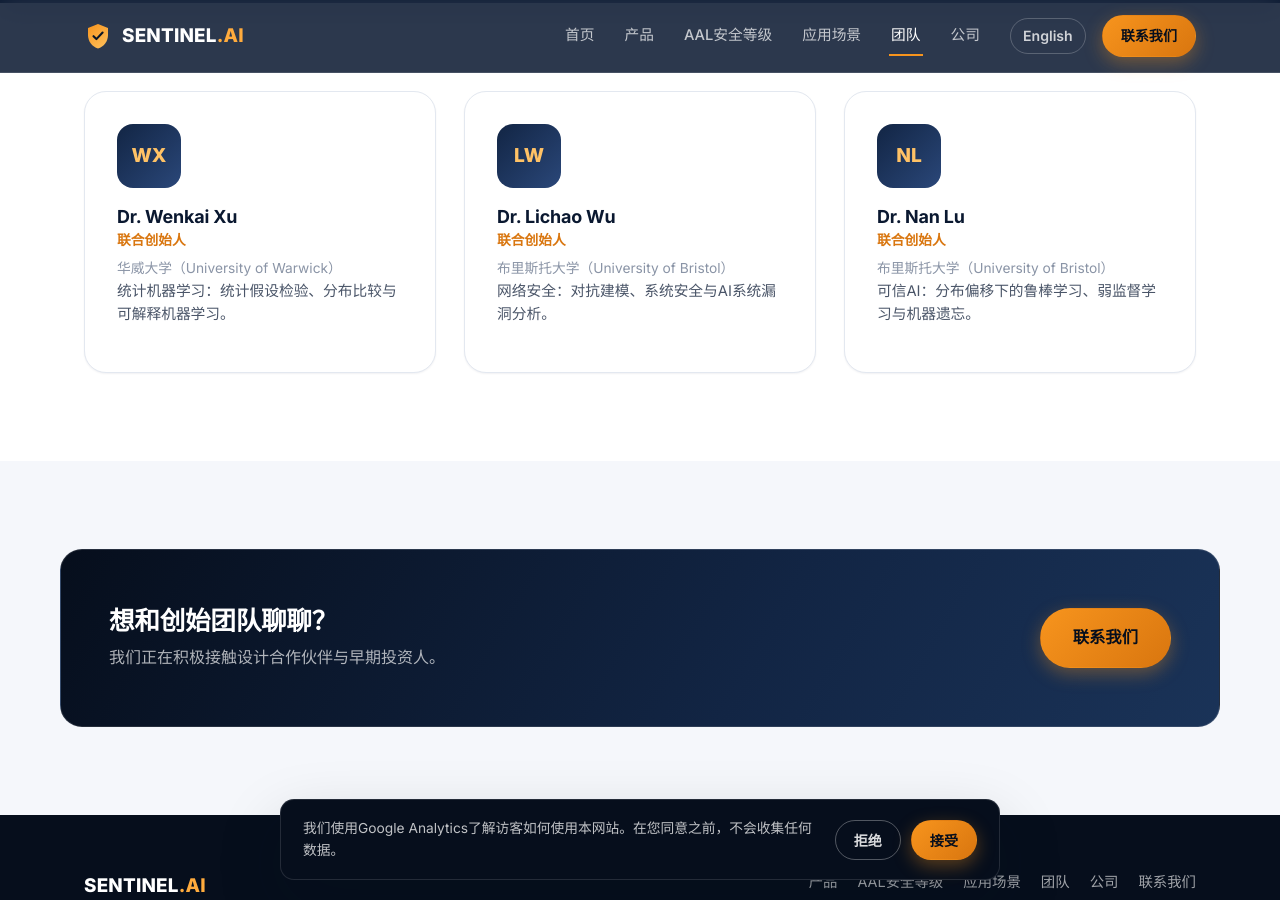
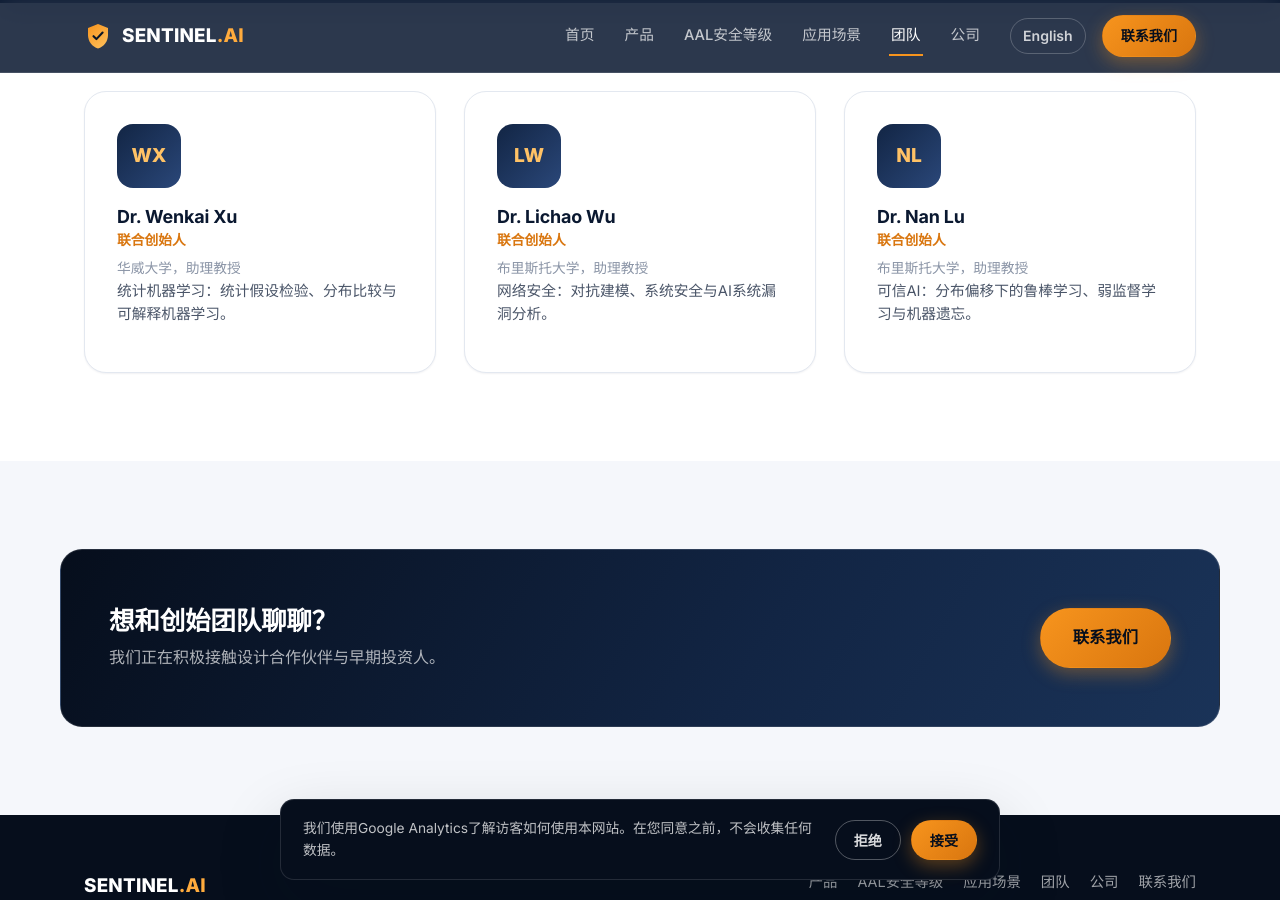
Before and after one commit to sentinel-ai-security/sentinel-ai-security.github.io, a Jekyll site: the page built from zh/team.html, in a window 1280 px wide and 900 px high, scrolled down 448 px. Built offline with Jekyll 4.4.1, drawn with Linux system fonts in a browser that asks for light colours.

Commit message:
Add Assistant Professor title to founder affiliations on Team page
Co-Authored-By: Claude Sonnet 5 <noreply@anthropic.com>

```diff
--- a/en/team.html
+++ b/en/team.html
@@ -28,7 +28,7 @@ description: >-
         <div class="team-avatar">WX</div>
         <h3>Dr. Wenkai Xu</h3>
         <span class="team-role">Co-founder</span>
-        <span class="team-affiliation">University of Warwick</span>
+        <span class="team-affiliation">Assistant Professor, University of Warwick</span>
         <p>Statistical machine learning: hypothesis testing, distribution comparison, and interpretable ML.</p>
       </div>
 
@@ -36,7 +36,7 @@ description: >-
         <div class="team-avatar">LW</div>
         <h3>Dr. Lichao Wu</h3>
         <span class="team-role">Co-founder</span>
-        <span class="team-affiliation">University of Bristol</span>
+        <span class="team-affiliation">Assistant Professor, University of Bristol</span>
         <p>Cyber security: adversarial modeling, systems security, and AI system vulnerability analysis.</p>
       </div>
 
@@ -44,7 +44,7 @@ description: >-
         <div class="team-avatar">NL</div>
         <h3>Dr. Nan Lu</h3>
         <span class="team-role">Co-founder</span>
-        <span class="team-affiliation">University of Bristol</span>
+        <span class="team-affiliation">Assistant Professor, University of Bristol</span>
         <p>Trustworthy AI: robust learning under distribution shift, weak supervision, and machine unlearning.</p>
       </div>
     </div>
--- a/zh/team.html
+++ b/zh/team.html
@@ -26,7 +26,7 @@ description: >-
         <div class="team-avatar">WX</div>
         <h3>Dr. Wenkai Xu</h3>
         <span class="team-role">联合创始人</span>
-        <span class="team-affiliation">华威大学（University of Warwick）</span>
+        <span class="team-affiliation">华威大学，助理教授</span>
         <p>统计机器学习：统计假设检验、分布比较与可解释机器学习。</p>
       </div>
 
@@ -34,7 +34,7 @@ description: >-
         <div class="team-avatar">LW</div>
         <h3>Dr. Lichao Wu</h3>
         <span class="team-role">联合创始人</span>
-        <span class="team-affiliation">布里斯托大学（University of Bristol）</span>
+        <span class="team-affiliation">布里斯托大学，助理教授</span>
         <p>网络安全：对抗建模、系统安全与AI系统漏洞分析。</p>
       </div>
 
@@ -42,7 +42,7 @@ description: >-
         <div class="team-avatar">NL</div>
         <h3>Dr. Nan Lu</h3>
         <span class="team-role">联合创始人</span>
-        <span class="team-affiliation">布里斯托大学（University of Bristol）</span>
+        <span class="team-affiliation">布里斯托大学，助理教授</span>
         <p>可信AI：分布偏移下的鲁棒学习、弱监督学习与机器遗忘。</p>
       </div>
     </div>
```
